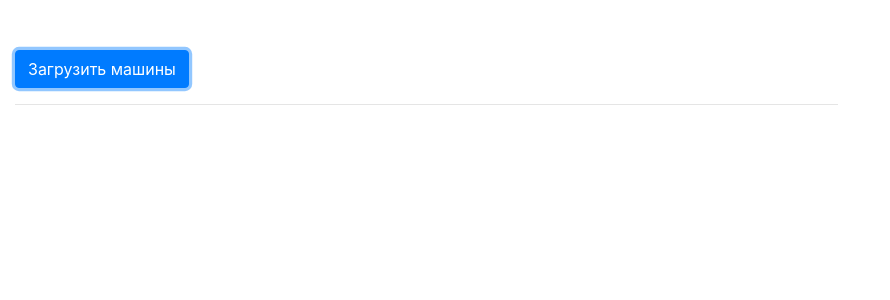
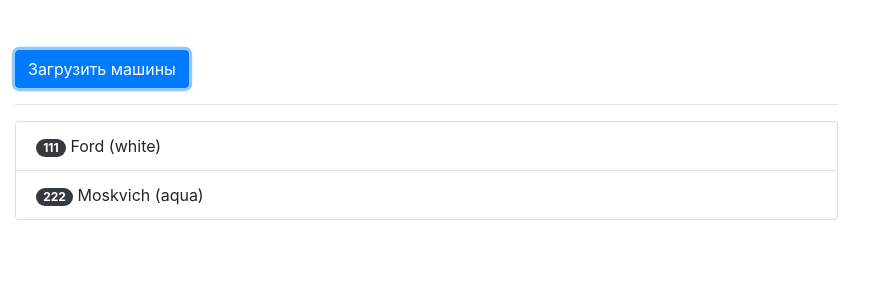
Before and after one commit to academind-345590/ng-theory, an Angular app: page / in a window 1280 px wide. Both pictures are taken after a click on the button "Загрузить машины". Shown: the top 300 px of the page, without its empty margins (0-890 px from the left). Built offline with nearby package versions, Linux system fonts and the light colour scheme; data requests are answered from the project's data file.

Commit message:
HTTP: output date to template

```diff
--- a/db.json
+++ b/db.json
@@ -4,6 +4,11 @@
       "id": 111,
       "name": "Ford",
       "color": "white"
+    },
+    {
+      "id": 222,
+      "name": "Moskvich",
+      "color": "aqua"
     }
   ]
 }
--- a/src/app/app.component.html
+++ b/src/app/app.component.html
@@ -3,7 +3,7 @@
   <hr>
   <ul class="list-group">
     <li class="list-group-item" *ngFor="let car of cars">
-      <span class="badge">{{car.id}}</span> {{car.name}} ({{car.color}})
+      <span class="badge badge-pill badge-dark">{{car.id}}</span> {{car.name}} ({{car.color}})
     </li>
   </ul>
 </div>
--- a/src/app/app.component.ts
+++ b/src/app/app.component.ts
@@ -1,20 +1,26 @@
 import { Component } from '@angular/core';
 import { CarsService } from './cars.service';
+
+export interface Cars {
+  id: number,
+  name: string,
+  color: string
+}
 
 @Component({
   selector: 'app-root',
   templateUrl: './app.component.html'
 })
 export class AppComponent {
-  cars = [];
+  cars: Cars;
 
   constructor(private carsService: CarsService){};
 
   loadCars(){
     this.carsService
       .getCars()
-      .subscribe((response)=>{
-        console.log(response);
+      .subscribe((cars: Cars)=>{
+        this.cars=cars;
       })
   }
 }
--- a/src/app/cars.service.ts
+++ b/src/app/cars.service.ts
@@ -1,5 +1,6 @@
 import { Injectable } from '@angular/core';
 import { HttpClient } from '@angular/common/http';
+import { Cars } from './app.component';
 
 @Injectable()
 export class CarsService {
@@ -7,6 +8,6 @@ export class CarsService {
   constructor(private http: HttpClient) {}
 
   getCars(){
-    return this.http.get('http://localhost:3000/cars')
+    return this.http.get<Cars>('http://localhost:3000/cars');
   }
 }
```
